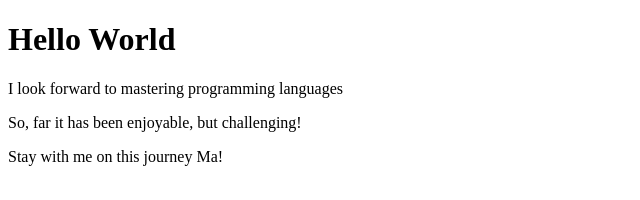
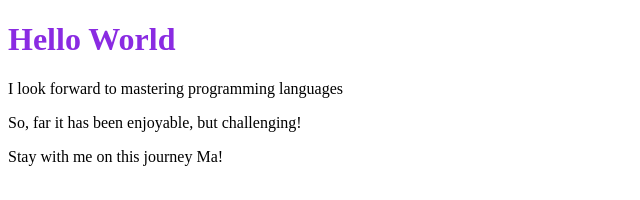
Before and after one commit to myangledoll/hello-world, a plain HTML site: page index.html in a window 1280 px wide. Shown: the whole page, without its empty margins (0-640 px from the left). Drawn offline with Linux system fonts and the light colour scheme.

Commit message:
Change of Color for Title

```diff
--- a/index.html
+++ b/index.html
@@ -7,7 +7,7 @@
     <title>Learning to Code</title>
 </head>
 <body>
-    <h1>Hello World</h1>
+    <h1 style="color:blueviolet">Hello World</h1>
     <p>I look forward to mastering programming languages
         <p>So, far it has been enjoyable, but challenging!
             <p>Stay with me on this journey Ma!</p>
```
